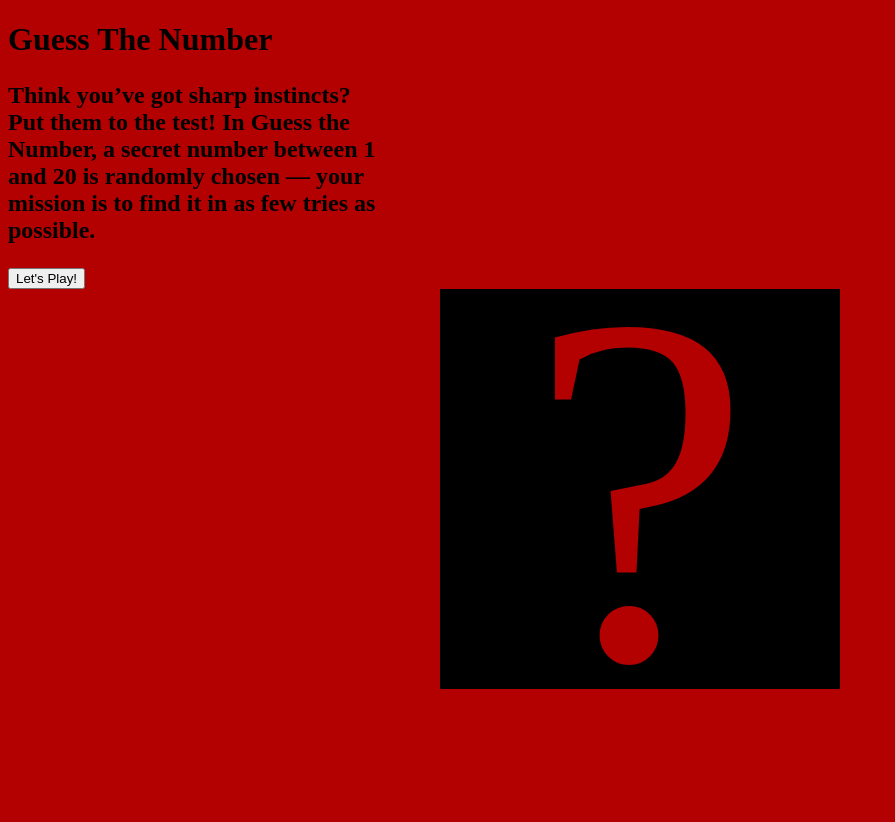
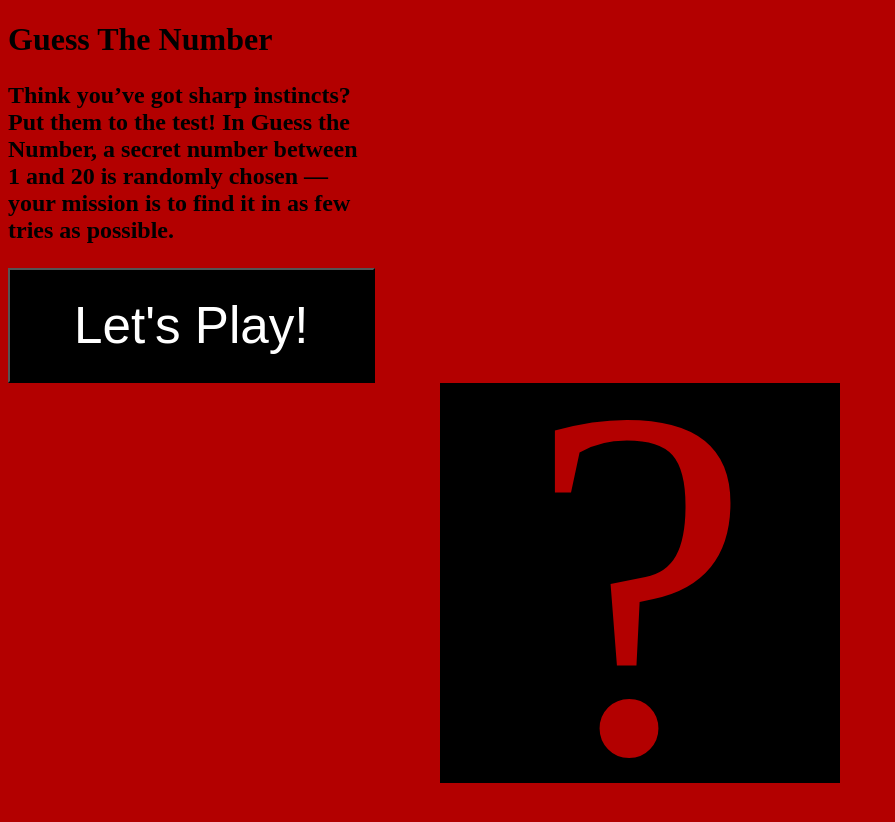
Before and after one commit to Malcom-Yingwani/Guess-The-Number, a plain HTML site: page index.html in a window 1280 px wide. Shown: the whole page, without its empty margins (0-895 px from the left). Before the commit the page ends 800 px from the top, so only its background shows below. Drawn offline with Linux system fonts and the light colour scheme.

Commit message:
Update guessingGame.css

```diff
--- a/guessingGame.css
+++ b/guessingGame.css
@@ -9,20 +9,42 @@
 }
 #description
 {
-    width: 50%;
+    width: 90%;
+    max-width: 600px;
     background-color: rgb(179, 0, 0);
     font-weight: 550;
 }
 #gameIcon
 {
-    width: 400px;
-    height: 400px;
+    width: 80vw;
+    height: 80vw;
+    max-width: 400px;
+    max-height: 400px;
     color: rgb(179, 0, 0);
     background-color: black;
-    font-size: xx-large;
+    font-size: 20vw;
     display: flex;
     justify-content: center;
     align-items: center;
     font-size: 500px;
     margin: 0 auto; /*centers whole div horizontally*/
 }
+#play
+{
+    background-color: black;
+    color:#fff;
+    cursor: pointer;
+    padding: 2vw 5vw;
+    font-size: 4vw;
+    cursor: pointer;
+
+}
+#playText
+{
+    animation: blink 5s infinite;
+}
+@keyframes blink
+{
+    0%, 50%, 100% {opacity: 1;}
+    25%, 75% {opacity: 0;}
+}
```
